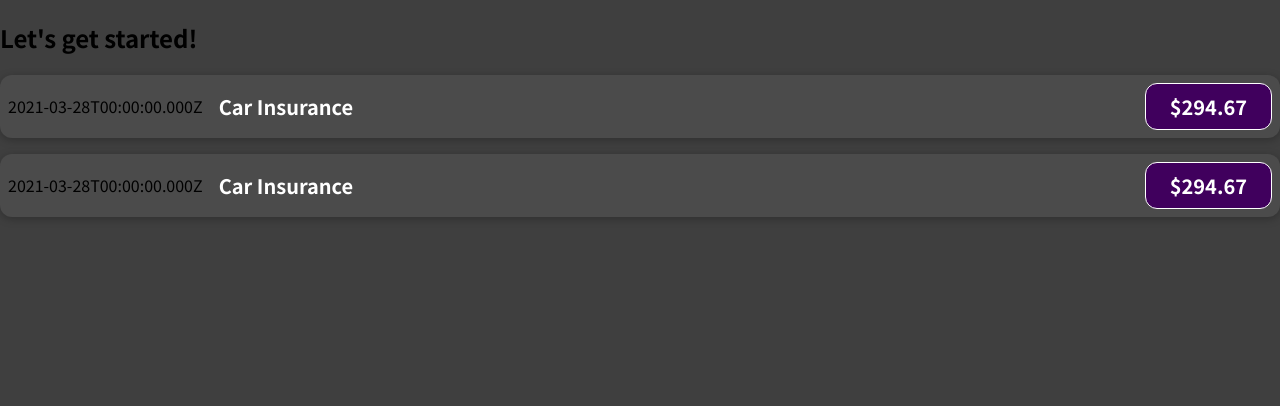
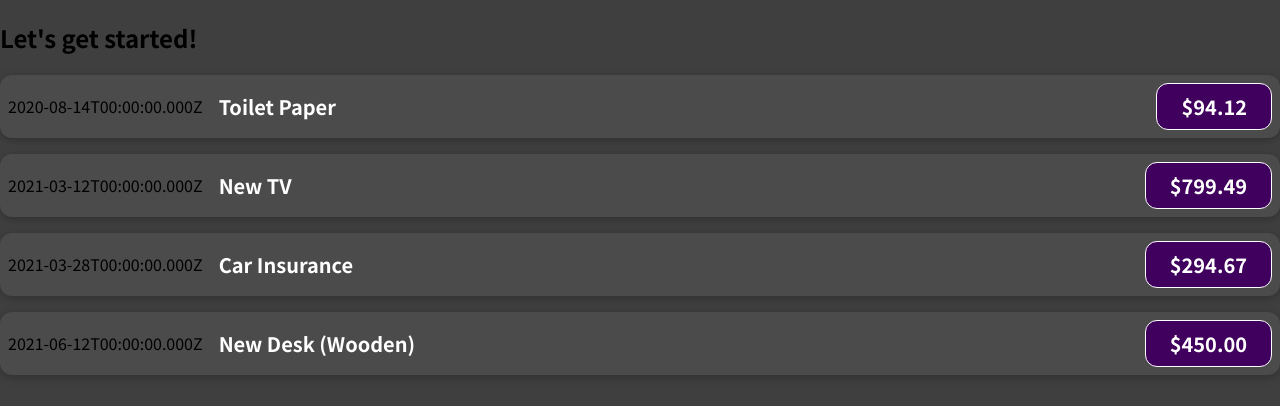
Before and after one commit to mbronstein1/expense-tracker, a React (Create React App) app: page / in a window 1280 px wide. Shown: the top 406 px of the page. Built offline with nearby package versions, Linux system fonts and the light colour scheme.

Commit message:
looping through data in app and passing props to ExpenseItem component

```diff
--- a/src/App.js
+++ b/src/App.js
@@ -1,14 +1,45 @@
-import React from 'react';
-import ExpenseItem from './components/ExpenseItem';
+import React from "react";
+import ExpenseItem from "./components/ExpenseItem";
 
 function App() {
+  const expenses = [
+    {
+      id: "e1",
+      title: "Toilet Paper",
+      amount: 94.12,
+      date: new Date(2020, 7, 14),
+    },
+    {
+      id: "e2",
+      title: "New TV",
+      amount: 799.49,
+      date: new Date(2021, 2, 12),
+    },
+    {
+      id: "e3",
+      title: "Car Insurance",
+      amount: 294.67,
+      date: new Date(2021, 2, 28),
+    },
+    {
+      id: "e4",
+      title: "New Desk (Wooden)",
+      amount: (450.0).toFixed(2),
+      date: new Date(2021, 5, 12),
+    },
+  ];
+
   return (
     <div>
       <h2>Let's get started!</h2>
-      <ExpenseItem />
-      <ExpenseItem />
+      {expenses.map((item) => (
+        <ExpenseItem
+          key={item.id}
+          item={item}
+        />
+      ))}
     </div>
-  )
-};
+  );
+}
 
 export default App;
--- a/src/components/ExpenseItem.js
+++ b/src/components/ExpenseItem.js
@@ -1,20 +1,16 @@
-import React from 'react';
-import './ExpenseItem.css';
+import React from "react";
+import "./ExpenseItem.css";
 
-const ExpenseItem = () => {
-    const expenseDate = new Date(2021, 2, 28);
-    const expenseTitle = 'Car Insurance';
-    const expenseAmount = 294.67;
+const ExpenseItem = ({ item: { title, amount, date } }) => {
+  return (
+    <div className='expense-item'>
+      <div>{date.toISOString()}</div>
+      <div className='expense-item__description'>
+        <h2>{title}</h2>
+        <div className='expense-item__price'>${amount}</div>
+      </div>
+    </div>
+  );
+};
 
-    return (
-        <div className='expense-item'>
-            <div>{expenseDate.toISOString()}</div>
-            <div className='expense-item__description'>
-                <h2>{expenseTitle}</h2>
-                <div className='expense-item__price'>${expenseAmount}</div>
-            </div>
-        </div>
-    )
-}
-
-export default ExpenseItem
+export default ExpenseItem;
```
